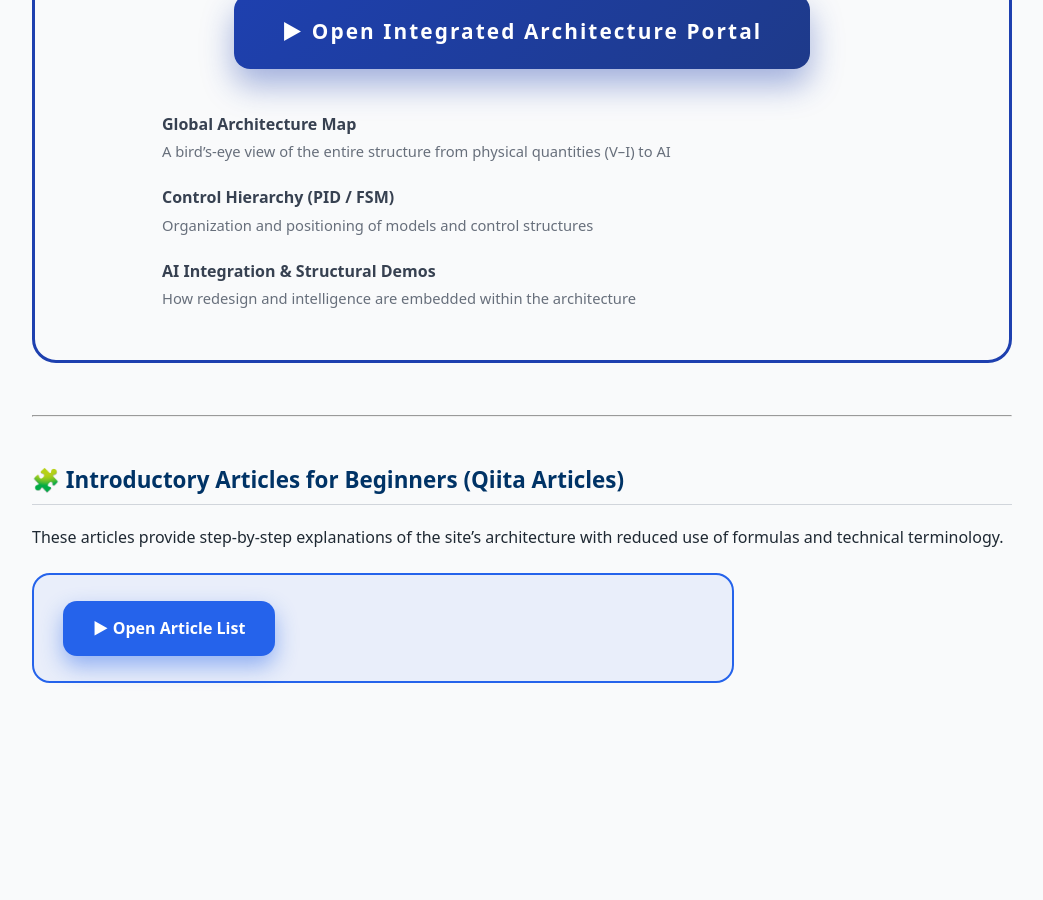
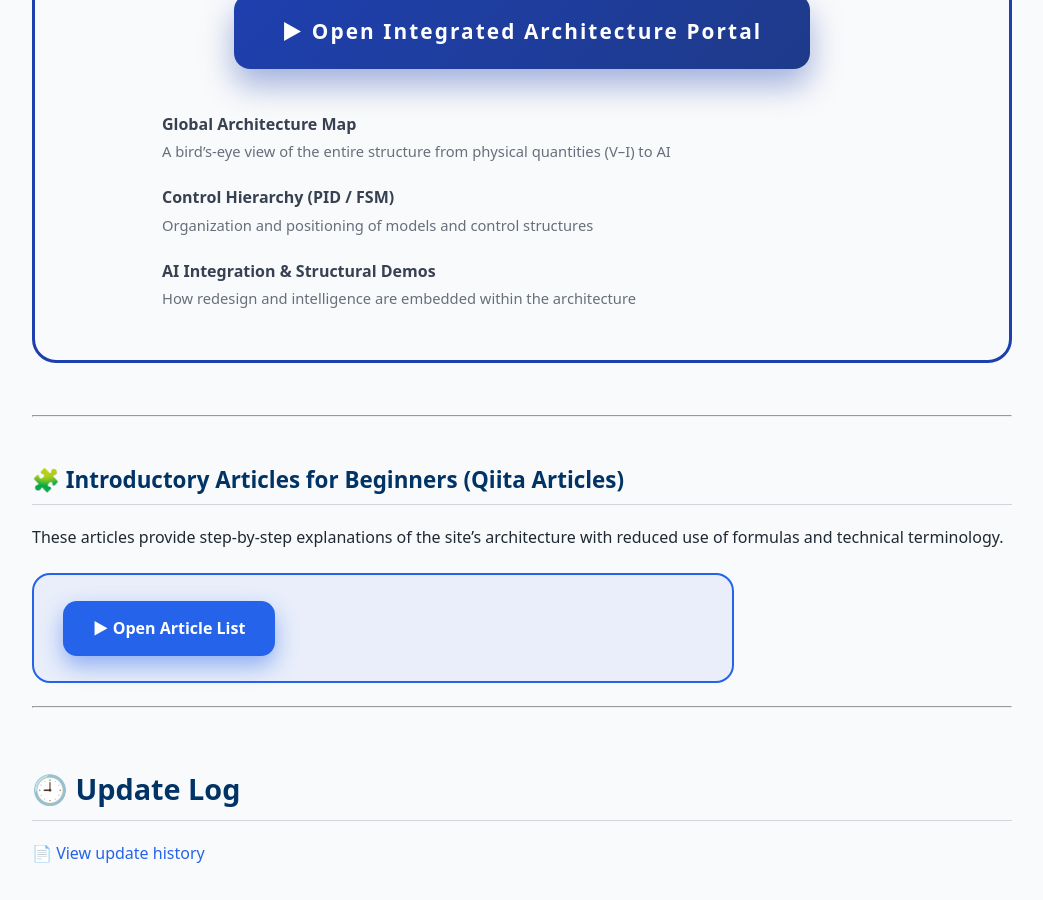
Before and after one commit to Samizo-AITL/Samizo-AITL.github.io, a Jekyll site: the page built from en/index.md, in a window 1280 px wide and 900 px high, scrolled down 2062 px. Shown: the whole window, without its empty margins (118-1161 px from the left). Built offline with Jekyll 4.4.1, drawn with Linux system fonts in a browser that asks for light colours; before the commit the page ends 2784 px from its top, so only the background shows below that.

Commit message:
Update index.md

```diff
--- a/en/index.md
+++ b/en/index.md
@@ -188,3 +188,9 @@ These articles provide step-by-step explanations of the site’s architecture wi
 </a>
 
 </div>
+
+---
+
+# 🕘 Update Log
+
+[📄 View update history](https://samizo-aitl.github.io/about/update/en/)
```
